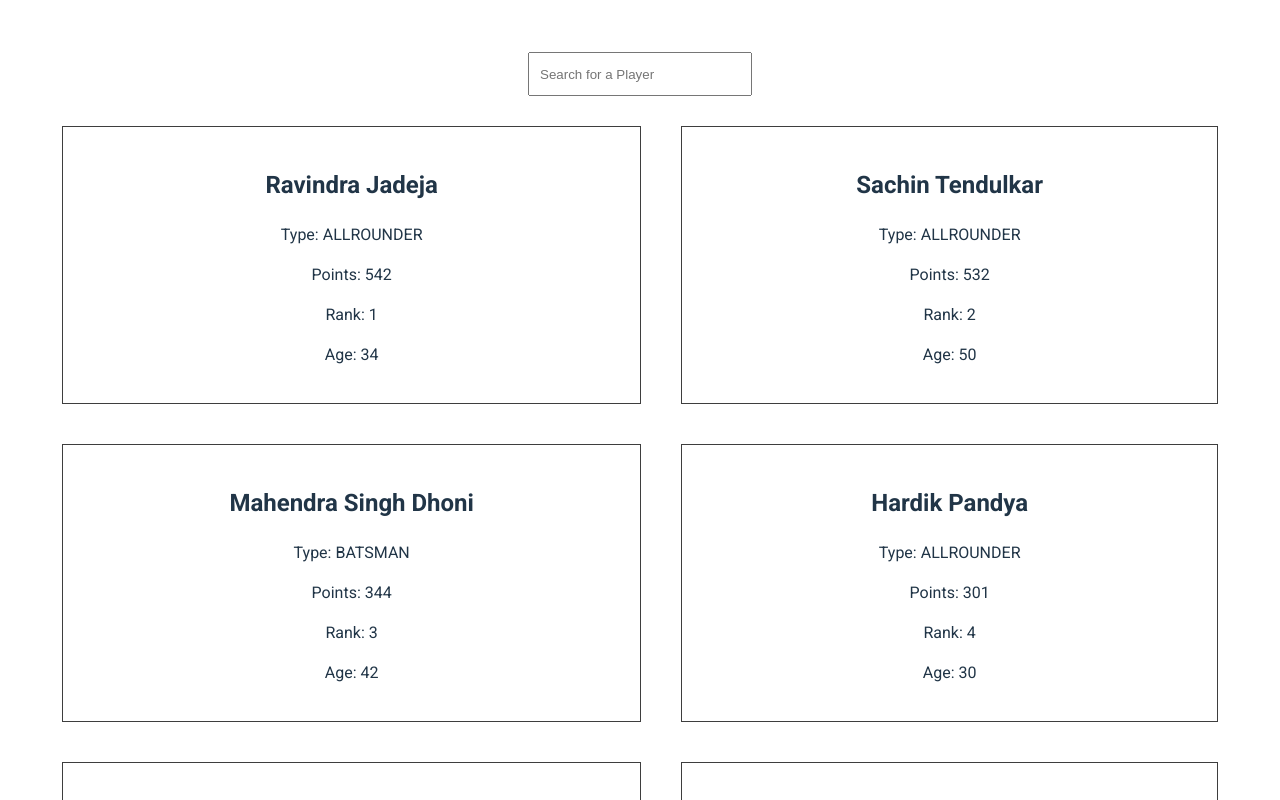
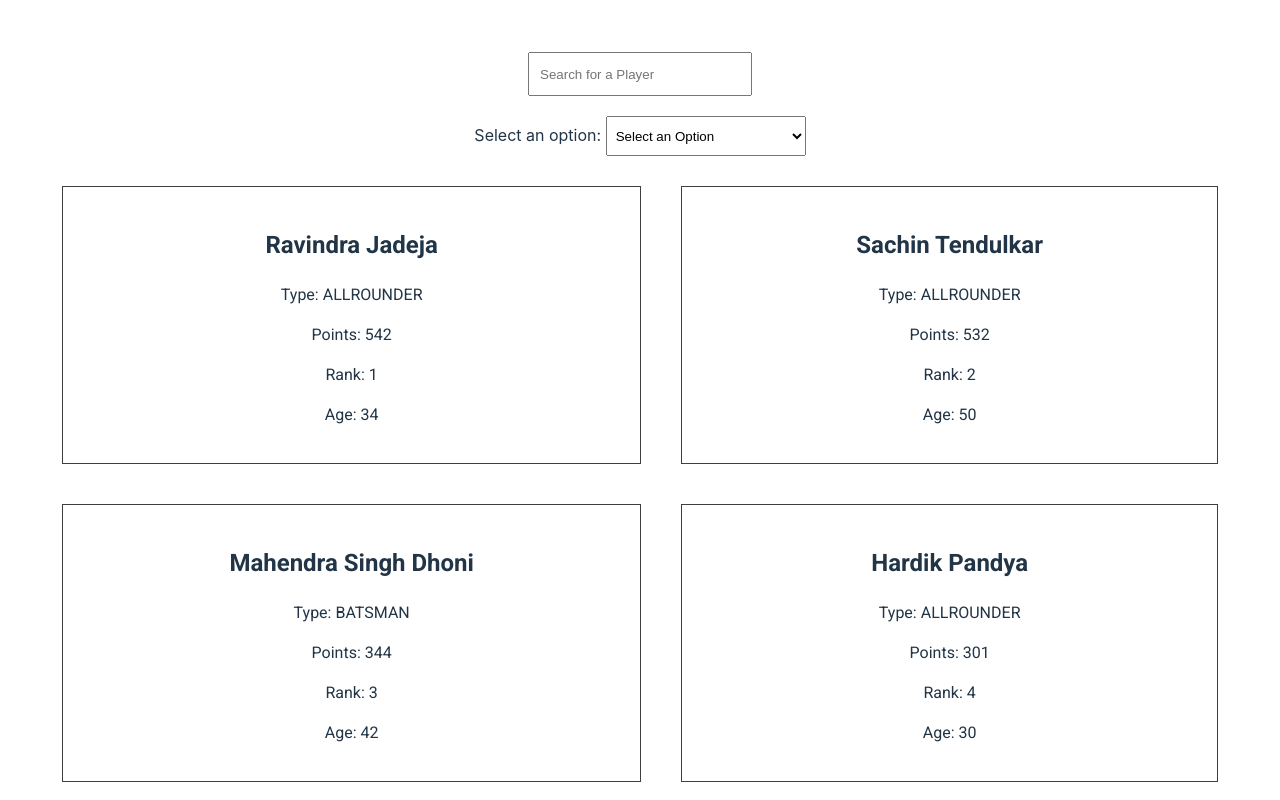
Before and after one commit to nishant-666/Nirmata-Assignment, a React (Vite) app: page / in a window 1280 px wide. Shown: the top 800 px of the page. Built offline with nearby package versions, Linux system fonts and the light colour scheme.

Commit message:
Sort functionality added

```diff
--- a/src/components/PlayerList.tsx
+++ b/src/components/PlayerList.tsx
@@ -2,21 +2,59 @@
 import { calculateAge } from "../utils/calcAge";
 import { useNavigate } from "react-router-dom";
 import CommonInput from "./common/CommonInput";
-import { useState } from "react";
+import { useEffect, useState } from "react";
 import useDebounce from "../hooks/useDebounce";
+import CommonSelect from "./common/CommonSelect";
 
 export default function PlayerList() {
   const [searchInput, setSearchInput] = useState("");
+  const [selectedOption, setSelectedOption] = useState("Name");
   const handleInput = (event: React.ChangeEvent<HTMLInputElement>) => {
     setSearchInput(event.target.value);
   };
+
   let navigate = useNavigate();
-  let { playerList } = useFetchPlayer();
+  let { playerList, setPlayerList } = useFetchPlayer();
   let { debouncedValue } = useDebounce(searchInput, 1000);
+  const handleSelectChange = (event: React.ChangeEvent<HTMLSelectElement>) => {
+    setSelectedOption(event.target.value);
+  };
+
+  function sortFunction() {
+    const sortedItems = [...playerList];
+    if (selectedOption === "name") {
+      sortedItems.sort((a: { name: "" }, b: { name: "" }) => {
+        return a.name.localeCompare(b.name);
+      });
+    }
+
+    if (selectedOption === "age") {
+      sortedItems.sort((a: { dob: number }, b: { dob: number }) => {
+        return b.dob - a.dob;
+      });
+    }
+
+    if (selectedOption === "rank") {
+      sortedItems.sort((a: { rank: number }, b: { rank: number }) => {
+        return a.rank - b.rank;
+      });
+    }
+
+    setPlayerList(sortedItems);
+  }
+
+  useEffect(() => {
+    sortFunction();
+    return () => sortFunction();
+  }, [selectedOption]);
 
   return (
     <div className="playerComponent">
       <CommonInput placeholder="Search for a Player" onChange={handleInput} />
+      <CommonSelect
+        selectedOption={selectedOption}
+        onChange={handleSelectChange}
+      />
       <div className="player-list">
         {debouncedValue.length > 0
           ? playerList
--- /dev/null
+++ b/src/components/common/CommonSelect/index.css
@@ -0,0 +1,9 @@
+.common-select {
+  margin-top: 20px;
+}
+
+.select-option {
+  height: 40px;
+  width: 200px;
+  padding: 5px;
+}
--- /dev/null
+++ b/src/components/common/CommonSelect/index.tsx
@@ -0,0 +1,22 @@
+import "./index.css";
+
+export default function CommonSelect({
+  selectedOption,
+  onChange,
+}: CommonSelect) {
+  return (
+    <div className="common-select">
+      <label>Select an option: </label>
+      <select
+        className="select-option"
+        value={selectedOption}
+        onChange={onChange}
+      >
+        <option value="">Select an Option</option>
+        <option value="name">Name</option>
+        <option value="rank">Rank</option>
+        <option value="age">Age</option>
+      </select>
+    </div>
+  );
+}
--- a/src/hooks/useFetchPlayer.ts
+++ b/src/hooks/useFetchPlayer.ts
@@ -11,5 +11,5 @@
   useEffect(() => {
     getPlayerList();
   }, []);
-  return { playerList };
+  return { playerList, setPlayerList };
 }
--- a/src/interface/index.tsx
+++ b/src/interface/index.tsx
@@ -2,3 +2,7 @@
   placeholder: string;
   onChange: (event: React.ChangeEvent<HTMLInputElement>) => void;
 }
+interface CommonSelect {
+  selectedOption: string;
+  onChange: (event: React.ChangeEvent<HTMLSelectElement>) => void;
+}
```
